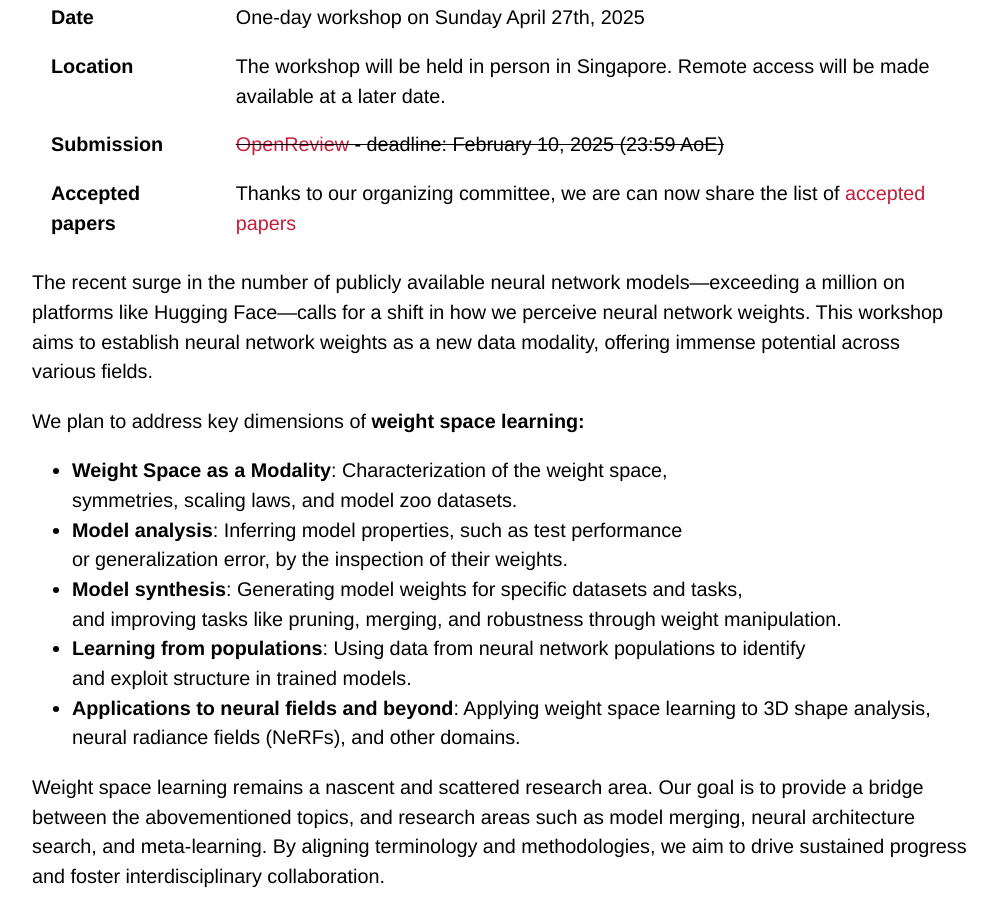
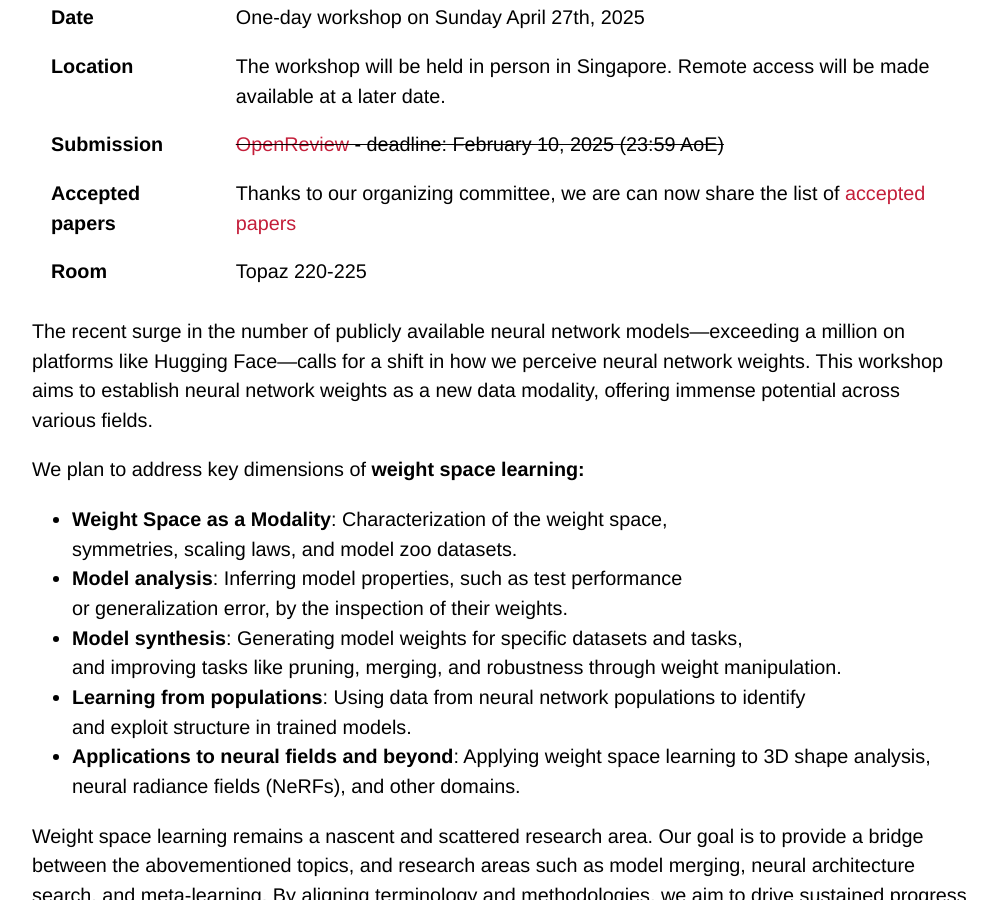
Before and after one commit to weight-space-learning/weight-space-learning.github.io, a Jekyll site: the page built from docs/index.md, in a window 1280 px wide and 900 px high, scrolled down 548 px. Shown: the whole window, without its empty margins (140-1137 px from the left). Built offline with Jekyll 4.4.1, drawn with Linux system fonts in a browser that asks for light colours; some web fonts are replaced; our own code applies the rules of GitHub Pages for plain Markdown files.

Commit message:
add room

```diff
--- a/docs/index.md
+++ b/docs/index.md
@@ -8,6 +8,7 @@ layout: default
 | **Location** | The workshop will be held in person in Singapore. Remote access will be made available at a later date. |
 | **Submission** | ~~[OpenReview](https://openreview.net/group?id=ICLR.cc/2025/Workshop/WSL) - deadline: February 10, 2025 (23:59 AoE)~~ |
 | **Accepted papers** | Thanks to our organizing committee, we are can now share the list of [accepted papers](https://weight-space-learning.github.io/papers) |
+| **Room** | Topaz 220-225 |
 
 
 The recent surge in the number of publicly available neural network models—exceeding a million on platforms like Hugging Face—calls for a shift in how we perceive neural network weights. This workshop aims to establish neural network weights as a new data modality, offering immense potential across various fields.
```
